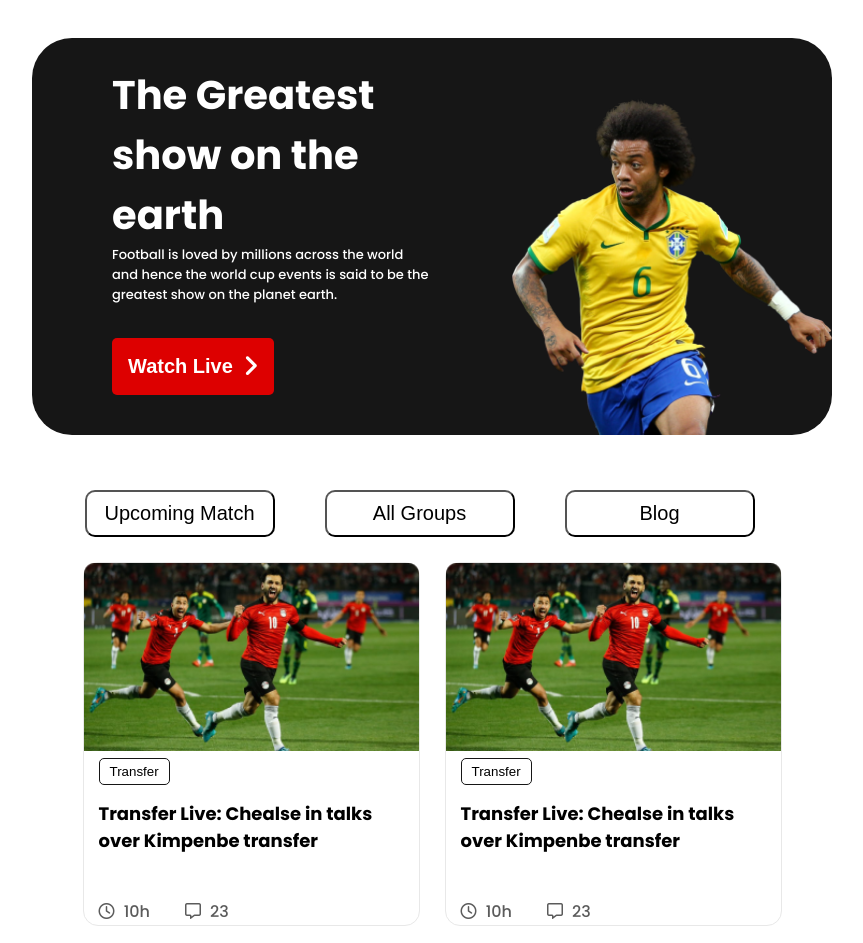
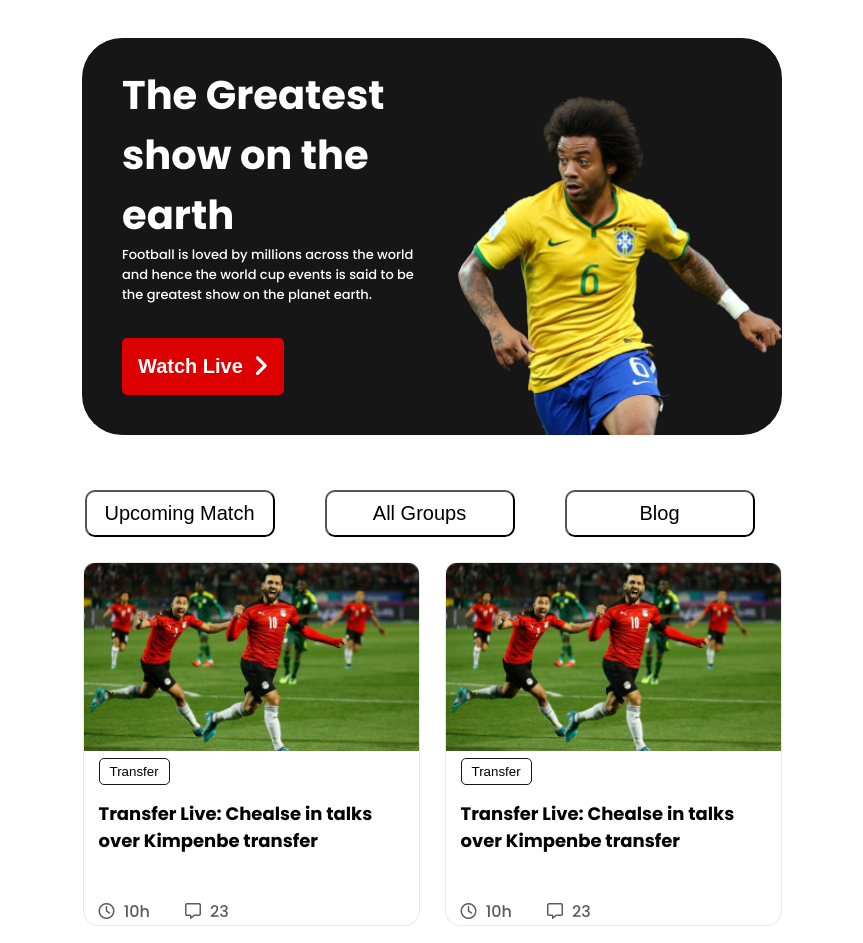
Before and after one commit to maidul-iut/world-cup-assignment-2, a plain HTML site: page index.html in a window 1280 px wide. Shown: the top 943 px of the page, without its empty margins (208-1071 px from the left). Drawn offline with Linux system fonts and the light colour scheme.

Commit message:
Image position corrected

```diff
--- a/style.css
+++ b/style.css
@@ -219,11 +219,12 @@ footer hr {
 
 @media screen and (max-width: 1441px) {
     .hero-container{
-        width: 800px;
+        width: 700px;
         margin: 30px;
     }
     .hero-text{
-        margin: 0px 80px;
+        width: 320px;
+        margin: 0px 40px;
     }
 
     .hero-text p{
@@ -267,5 +268,11 @@ footer hr {
         margin-top: 25px;
 
     }
+}
 
-}
+/* @media screen and (max-width: 425) {
+    .hero-container {
+        flex-direction: column;
+    }
+
+} */
```
